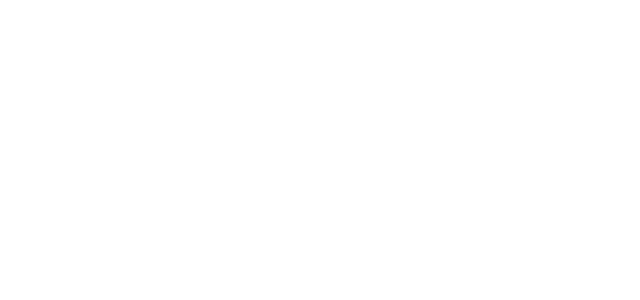
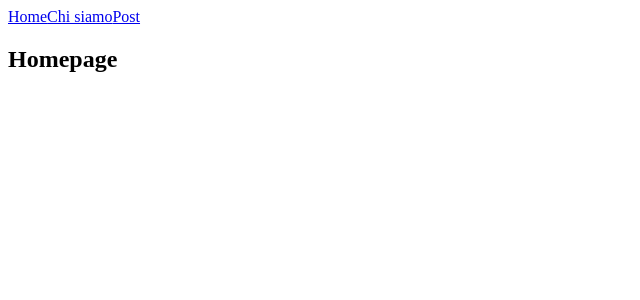
Before and after one commit to VincenzoAmari/react-router, a React (Vite) app: page / in a window 1280 px wide. Shown: the top 300 px of the page, without its empty margins (0-640 px from the left). Built offline with nearby package versions, Linux system fonts and the light colour scheme.

Commit message:
fatto molto basic

```diff
--- a/src/App.jsx
+++ b/src/App.jsx
@@ -1,13 +1,24 @@
-import { useState } from 'react'
+import React from "react";
+import { BrowserRouter as Router, Routes, Route, NavLink } from "react-router-dom";
+import Home from "./pages/Home";
+import About from "./pages/About";
+import Posts from "./pages/Posts";
 
 function App() {
-
-
   return (
-    <>
-
-    </>
-  )
+    <Router>
+      <nav>
+        <NavLink to="/" className={({ isActive }) => (isActive ? "active" : "")}>Home</NavLink>
+        <NavLink to="/about" className={({ isActive }) => (isActive ? "active" : "")}>Chi siamo</NavLink>
+        <NavLink to="/posts" className={({ isActive }) => (isActive ? "active" : "")}>Post</NavLink>
+      </nav>
+      <Routes>
+        <Route path="/" element={<Home />} />
+        <Route path="/about" element={<About />} />
+        <Route path="/posts" element={<Posts />} />
+      </Routes>
+    </Router>
+  );
 }
 
-export default App
+export default App;
```
